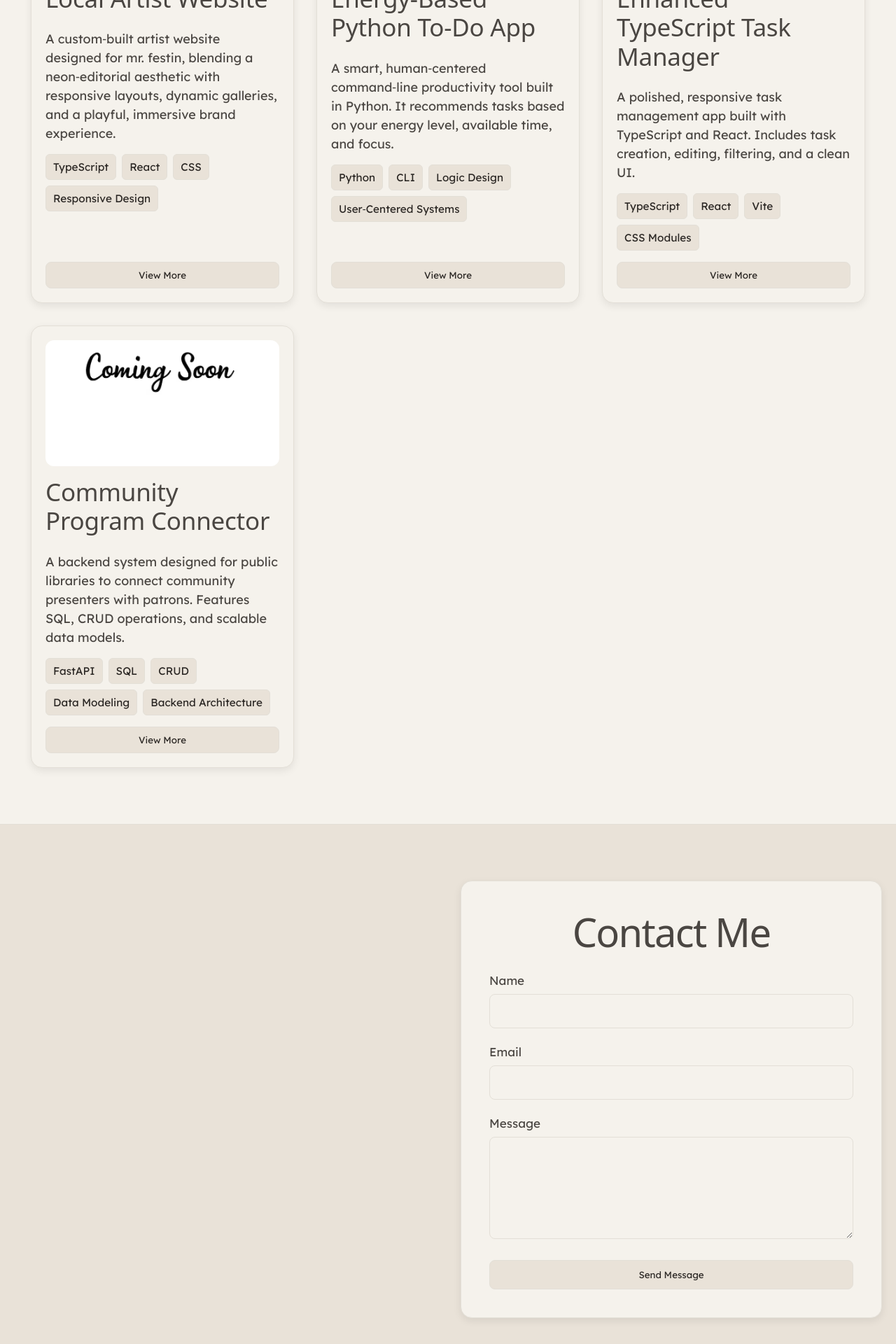
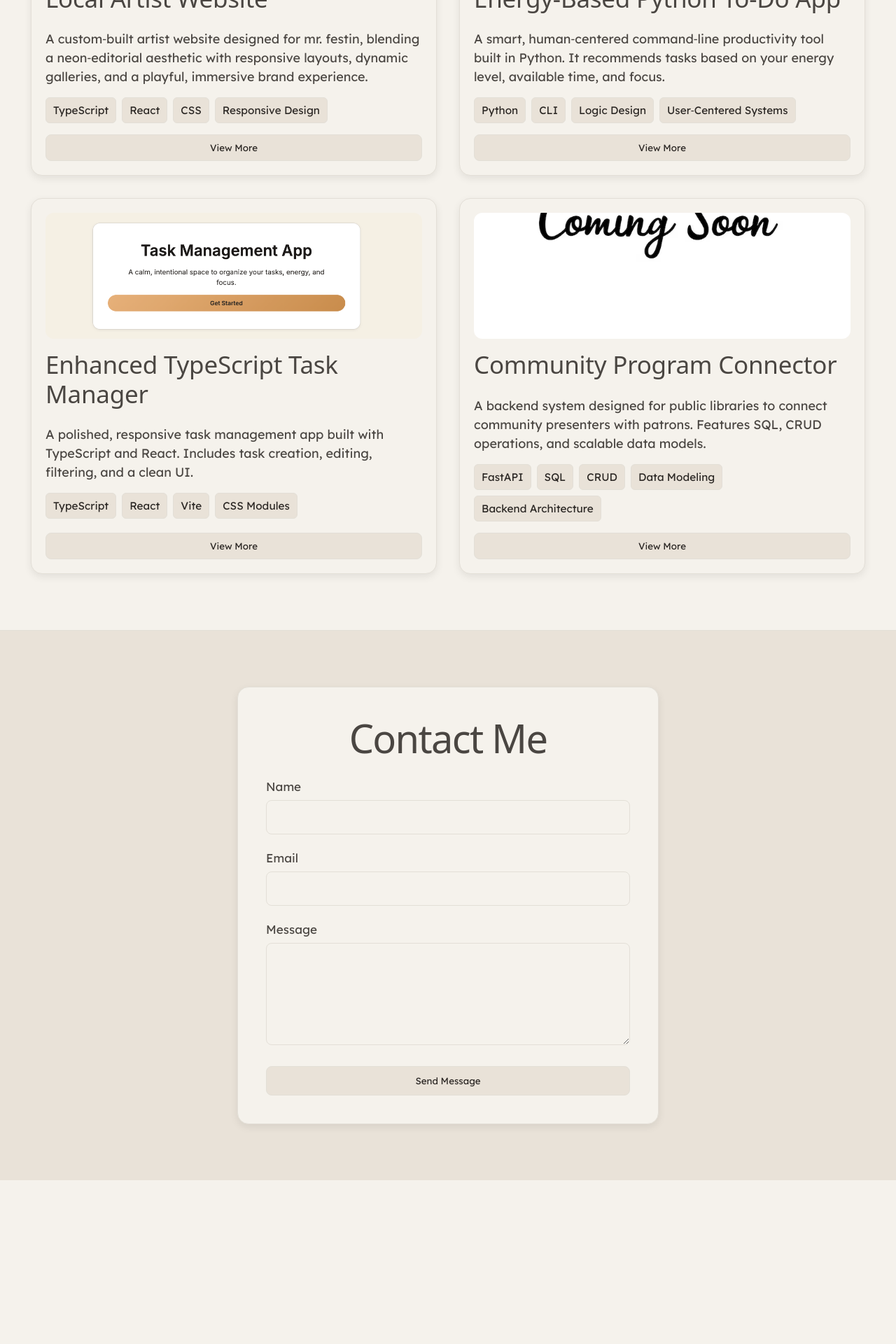
Before and after one commit to mfobbsie/myportfolio, a React (Vite) app: page / in a window 1280 px wide. Shown: the part 2554-4474 px from the top of the page at 70% size. After the commit the page ends 4240 px from the top, so only its background shows below. Built offline with nearby package versions, Linux system fonts and the light colour scheme; a web font is replaced by a local one.

Commit message:
aligned contact form, adjusted project grid

```diff
--- a/src/components/ContactSection.css
+++ b/src/components/ContactSection.css
@@ -1,12 +1,15 @@
 /* Contact section container */
 .contact-section {
   padding: 80px 20px;
-  display: flex;
-  justify-content: center;
-  align-items: center;
   background: var(--accent-bg);
   border-top: 1px solid var(--border);
 }
+
+.contact-section .container {
+  max-width: 900px;
+  margin: 0 auto;
+}
+
 
 /* Form wrapper */
 .contact-wrapper {
@@ -17,6 +20,7 @@
   max-width: 520px;
   width: 100%;
   box-shadow: var(--shadow);
+  margin: 0 auto;
 }
 
 /* Title */
--- a/src/components/ProjectsSection.css
+++ b/src/components/ProjectsSection.css
@@ -16,8 +16,14 @@
 /* Grid layout */
 .projects-grid {
   display: grid;
-  grid-template-columns: repeat(3, 1fr);
   gap: 32px;
+  grid-template-columns: repeat(auto-fit, minmax(300px, 1fr));
+  justify-items: center;
+}
+@media (min-width: 900px) {
+  .projects-grid {
+    grid-template-columns: repeat(2, 1fr);
+  }
 }
 
 /* Card */
```
